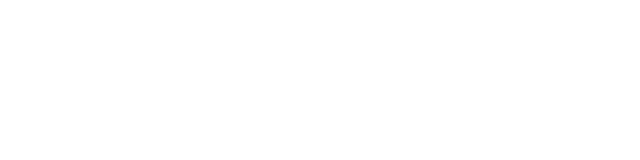
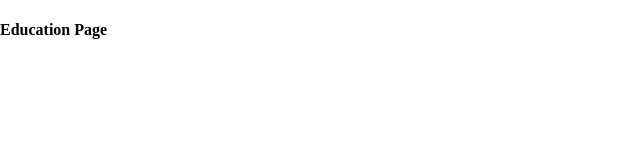
Before and after one commit to SamuelNjenga/the-wrapper, a React (Vite) app: page /education in a window 1280 px wide. Shown: the top 160 px of the page, without its empty margins (0-640 px from the left). Built offline with nearby package versions, Linux system fonts and the light colour scheme.

Commit message:
feat: add initial first set of features

```diff
--- a/src/App.jsx
+++ b/src/App.jsx
@@ -1,11 +1,27 @@
-import React from 'react'
+import React from "react";
+
+import { BrowserRouter as Router, Routes, Route } from "react-router-dom";
+
+import About from "./features/about/About";
+import Education from "./features/education/Education";
+import Experience from "./features/experience/Experience";
+import InterestsList from "./features/interests/InterestsList";
+import SkillsList from "./features/skills/SkillsList";
 
 const App = () => {
   return (
     <div>
+      <Router>
+        <Routes>
+          <Route path="/skills" element={<SkillsList />} />
+          <Route path="/about" element={<About />} />
+          <Route path="/education" element={<Education />} />
+          <Route path="/experience" element={<Experience />} />
+          <Route path="/interests" element={<InterestsList />} />
+        </Routes>
+      </Router>
+    </div>
+  );
+};
 
-    </div>
-  )
-}
-
-export default App
+export default App;
--- /dev/null
+++ b/src/features/about/About.jsx
@@ -0,0 +1,11 @@
+import React from "react";
+
+const About = () => {
+  return (
+    <div>
+      <h4>About Page</h4>
+    </div>
+  );
+};
+
+export default About;
--- /dev/null
+++ b/src/features/education/Education.jsx
@@ -0,0 +1,11 @@
+import React from "react";
+
+const Education = () => {
+  return (
+    <div>
+      <h4>Education Page</h4>
+    </div>
+  );
+};
+
+export default Education;
--- /dev/null
+++ b/src/features/experience/Experience.jsx
@@ -0,0 +1,11 @@
+import React from "react";
+
+const Experience = () => {
+  return (
+    <div>
+      <h4>Experience Page</h4>
+    </div>
+  );
+};
+
+export default Experience;
--- /dev/null
+++ b/src/features/interests/InterestsList.jsx
@@ -0,0 +1,11 @@
+import React from "react";
+
+const InterestsList = () => {
+  return (
+    <div>
+      <h4>Interests List Page</h4>
+    </div>
+  );
+};
+
+export default InterestsList;
--- /dev/null
+++ b/src/features/skills/SkillsList.jsx
@@ -0,0 +1,11 @@
+import React from 'react'
+
+const SkillsList = () => {
+  return (
+    <div>
+      <h4>Skills List Page</h4>
+    </div>
+  )
+}
+
+export default SkillsList
--- a/src/index.css
+++ b/src/index.css
@@ -1,69 +1,3 @@
-:root {
-  font-family: Inter, system-ui, Avenir, Helvetica, Arial, sans-serif;
-  line-height: 1.5;
-  font-weight: 400;
-
-  color-scheme: light dark;
-  color: rgba(255, 255, 255, 0.87);
-  background-color: #242424;
-
-  font-synthesis: none;
-  text-rendering: optimizeLegibility;
-  -webkit-font-smoothing: antialiased;
-  -moz-osx-font-smoothing: grayscale;
-  -webkit-text-size-adjust: 100%;
-}
-
-a {
-  font-weight: 500;
-  color: #646cff;
-  text-decoration: inherit;
-}
-a:hover {
-  color: #535bf2;
-}
-
 body {
   margin: 0;
-  display: flex;
-  place-items: center;
-  min-width: 320px;
-  min-height: 100vh;
 }
-
-h1 {
-  font-size: 3.2em;
-  line-height: 1.1;
-}
-
-button {
-  border-radius: 8px;
-  border: 1px solid transparent;
-  padding: 0.6em 1.2em;
-  font-size: 1em;
-  font-weight: 500;
-  font-family: inherit;
-  background-color: #1a1a1a;
-  cursor: pointer;
-  transition: border-color 0.25s;
-}
-button:hover {
-  border-color: #646cff;
-}
-button:focus,
-button:focus-visible {
-  outline: 4px auto -webkit-focus-ring-color;
-}
-
-@media (prefers-color-scheme: light) {
-  :root {
-    color: #213547;
-    background-color: #ffffff;
-  }
-  a:hover {
-    color: #747bff;
-  }
-  button {
-    background-color: #f9f9f9;
-  }
-}
```
Also changed, not shown: src/features/interests/Interest.jsx (added, +11 -0 lines), src/features/skills/Skill.jsx (added, +11 -0 lines).
